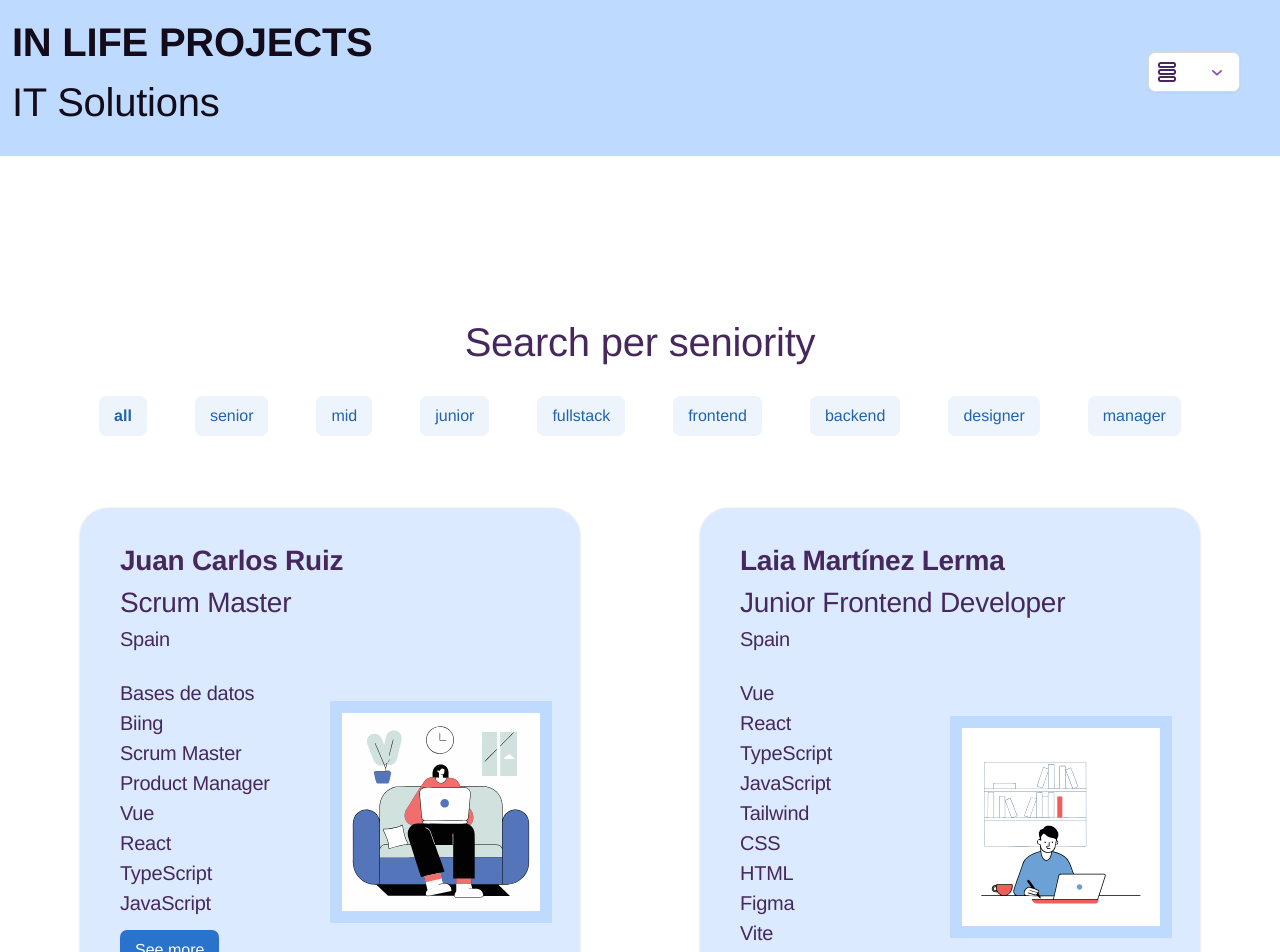
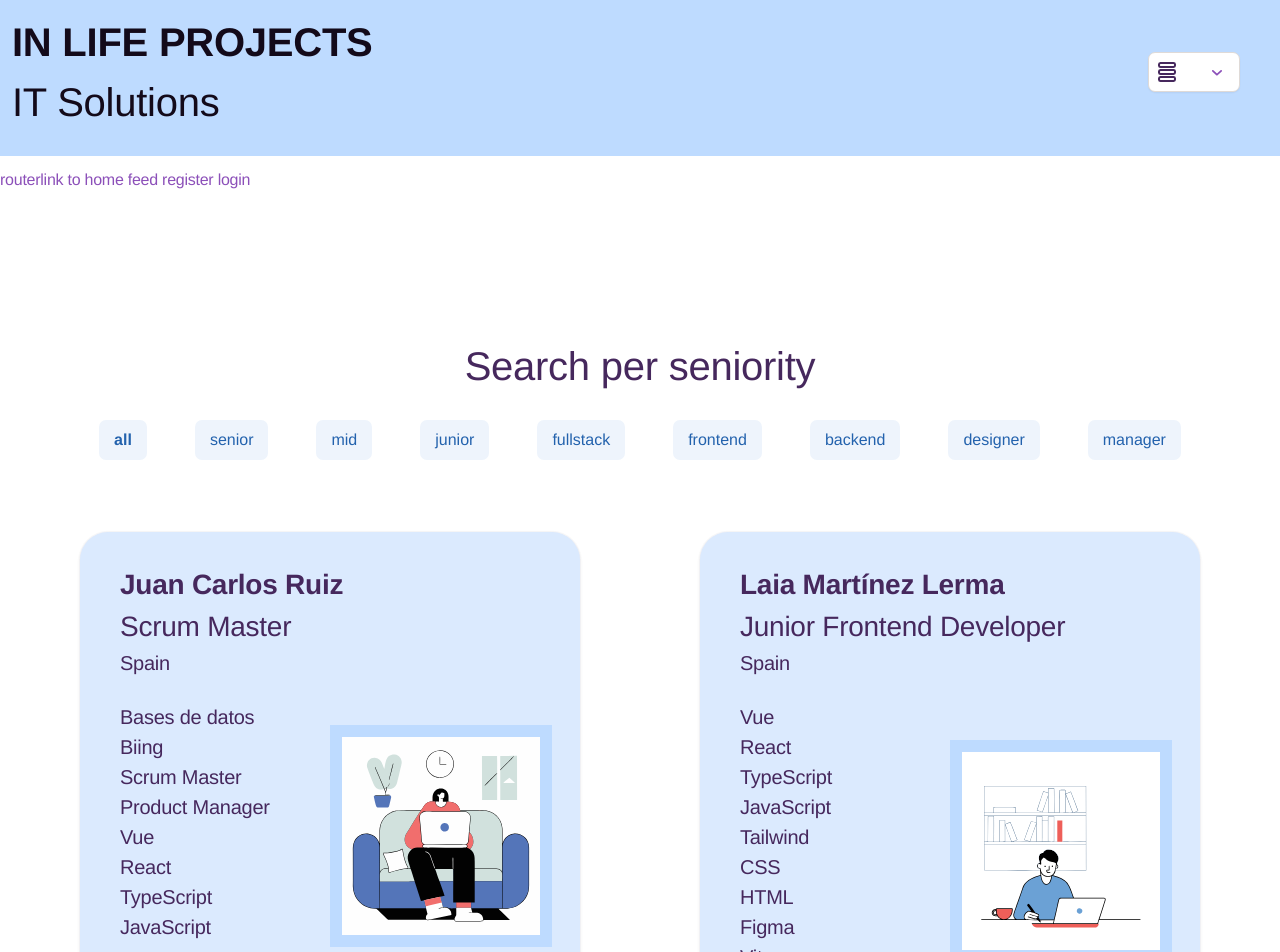
Before and after one commit to OhMyLaia/In-Life-Employee-Finder, a Vue app: page /finder in a window 1280 px wide. Shown: the top 952 px of the page. Built offline with nearby package versions, Linux system fonts and the light colour scheme; data requests are answered from the project's data file; a web font is replaced by a local one.

Commit message:
wip: signing with firebase

```diff
--- a/package.json
+++ b/package.json
@@ -12,6 +12,7 @@
     "@tailwindcss/vite": "^4.1.4",
     "axios": "^1.9.0",
     "biings-ds": "^6.14.17",
+    "firebase": "^11.6.1",
     "pinia": "^3.0.2",
     "tailwindcss": "^4.1.4",
     "vue": "^3.5.13",
--- a/src/App.vue
+++ b/src/App.vue
@@ -5,5 +5,8 @@ import { RouterView } from 'vue-router';
 
 <template>
     <Navbar />
+    <nav>
+        <RouterLink>routerlink to home feed register login</RouterLink>
+    </nav>
     <RouterView />
 </template>
--- a/src/components/CardsContainer.vue
+++ b/src/components/CardsContainer.vue
@@ -1,7 +1,7 @@
 <script setup lang="ts">
 import CardEmployee from './CardEmployee.vue';
 import { computed, onMounted } from 'vue';
-import { type EmployeeType, type CardsContainerPropsType, roleType } from '../types';
+import { type CardsContainerPropsType, roleType } from '../types';
 import useEmployeeStore from '../stores/useEmployeeListStore';
 
 const employeeStore = useEmployeeStore();
--- a/src/components/GenericButton.vue
+++ b/src/components/GenericButton.vue
@@ -2,9 +2,9 @@
 import type { GenericButtonProps } from '../types';
 
 const props: GenericButtonProps = defineProps<{
-    text: string,
-    class: string,
-    onClick: () => void,
+    text: string;
+    class: string;
+    onClick?: () => void,
     toggleBtn?: () => void
 }>()
 
--- /dev/null
+++ b/src/components/GenericInfoSpan.vue
@@ -0,0 +1,20 @@
+<script lang="ts">
+
+type infoSpanProps = {
+    text: string,
+    customClass: string
+}
+
+const props: infoSpanProps = defineProps<{
+    text: '',
+    customClass: '',
+}>()
+
+</script>
+
+<template>
+
+<span
+:class="props.customClass">{{ props.text }}</span>
+
+</template>
--- a/src/data/db.json
+++ b/src/data/db.json
@@ -15,7 +15,8 @@
         "JavaScript"
       ],
       "description": "Experienced leader and agile coach. Leads product teams to success.",
-      "picture": "/03.svg"
+      "picture": "/03.svg",
+      "id": "ffcb"
     },
     {
       "name": "Laia Martínez Lerma",
@@ -33,7 +34,8 @@
         "Vite"
       ],
       "description": "Passionate about building responsive, dynamic, and user-friendly interfaces.",
-      "picture": "/04.svg"
+      "picture": "/04.svg",
+      "id": "7eae"
     },
     {
       "name": "Maria González",
@@ -47,7 +49,8 @@
         "Docker"
       ],
       "description": "Expert in building scalable server-side applications.",
-      "picture": "/03.svg"
+      "picture": "/03.svg",
+      "id": "8e6e"
     },
     {
       "name": "David Pérez",
@@ -61,7 +64,8 @@
         "Tailwind"
       ],
       "description": "Focused on creating clean and scalable code for interactive applications.",
-      "picture": "/04.svg"
+      "picture": "/04.svg",
+      "id": "32f0"
     },
     {
       "name": "Carlos Gómez",
@@ -74,7 +78,8 @@
         "Market Analysis"
       ],
       "description": "Product strategy expert with a focus on delivering user-centric products.",
-      "picture": "/03.svg"
+      "picture": "/03.svg",
+      "id": "7d4e"
     },
     {
       "name": "Emily Thompson",
@@ -87,7 +92,8 @@
         "Illustrator"
       ],
       "description": "Aspiring designer passionate about creating beautiful user experiences.",
-      "picture": "/04.svg"
+      "picture": "/04.svg",
+      "id": "2def"
     },
     {
       "name": "John Smith",
@@ -100,7 +106,8 @@
         "AI"
       ],
       "description": "Leading data-driven decision-making for business intelligence and growth.",
-      "picture": "/03.svg"
+      "picture": "/03.svg",
+      "id": "c794"
     },
     {
       "name": "Sophia Johnson",
@@ -113,7 +120,8 @@
         "MongoDB"
       ],
       "description": "Building efficient, reliable, and scalable backend systems.",
-      "picture": "/04.svg"
+      "picture": "/04.svg",
+      "id": "e783"
     },
     {
       "name": "Liam Brown",
@@ -127,7 +135,8 @@
         "Tailwind"
       ],
       "description": "Bridging the gap between the frontend and backend with seamless integration.",
-      "picture": "/03.svg"
+      "picture": "/03.svg",
+      "id": "1b7b"
     },
     {
       "name": "Olivia Wilson",
@@ -140,7 +149,8 @@
         "Market Analysis"
       ],
       "description": "Helping teams build products that meet market needs and user demands.",
-      "picture": "/04.svg"
+      "picture": "/04.svg",
+      "id": "628e"
     },
     {
       "name": "Benjamin White",
@@ -152,7 +162,8 @@
         "Node.js"
       ],
       "description": "Focused on delivering high-performance mobile applications.",
-      "picture": "/03.svg"
+      "picture": "/03.svg",
+      "id": "1445"
     },
     {
       "name": "Mia Martinez",
@@ -165,7 +176,8 @@
         "CI/CD"
       ],
       "description": "Ensuring the highest quality of software through thorough testing processes.",
-      "picture": "/04.svg"
+      "picture": "/04.svg",
+      "id": "0701"
     },
     {
       "name": "Henry Davis",
@@ -178,7 +190,8 @@
         "Adobe XD"
       ],
       "description": "Crafting beautiful, user-friendly designs that elevate the user experience.",
-      "picture": "/03.svg"
+      "picture": "/03.svg",
+      "id": "cb59"
     },
     {
       "name": "Charlotte Anderson",
@@ -190,7 +203,8 @@
         "Social Media Marketing"
       ],
       "description": "Creating impactful marketing strategies to engage users and drive growth.",
-      "picture": "/04.svg"
+      "picture": "/04.svg",
+      "id": "e2e1"
     },
     {
       "name": "James Clark",
@@ -204,7 +218,8 @@
         "Terraform"
       ],
       "description": "Automating infrastructure and ensuring the smooth deployment of applications.",
-      "picture": "/03.svg"
+      "picture": "/03.svg",
+      "id": "24bc"
     },
     {
       "name": "Amelia Lee",
@@ -218,7 +233,8 @@
         "JavaScript"
       ],
       "description": "Creating responsive and interactive interfaces with modern web technologies.",
-      "picture": "/04.svg"
+      "picture": "/04.svg",
+      "id": "0f27"
     },
     {
       "name": "Lucas Harris",
@@ -231,7 +247,8 @@
         "Firewalls"
       ],
       "description": "Protecting systems and networks from cyber threats and vulnerabilities.",
-      "picture": "/03.svg"
+      "picture": "/03.svg",
+      "id": "9c55"
     },
     {
       "name": "Isabella Miller",
@@ -243,7 +260,8 @@
         "Team Leadership"
       ],
       "description": "Managing day-to-day operations for increased efficiency and productivity.",
-      "picture": "/04.svg"
+      "picture": "/04.svg",
+      "id": "6397"
     },
     {
       "name": "Ethan Moore",
@@ -257,7 +275,8 @@
         "Docker"
       ],
       "description": "Managing and optimizing cloud infrastructure for scalable applications.",
-      "picture": "/03.svg"
+      "picture": "/03.svg",
+      "id": "eb0b"
     },
     {
       "name": "Chloe King",
@@ -270,7 +289,8 @@
         "Selenium"
       ],
       "description": "Ensuring quality through automated tests and continuous integration.",
-      "picture": "/04.svg"
+      "picture": "/04.svg",
+      "id": "35b8"
     },
     {
       "name": "Alex Chen",
@@ -284,7 +304,8 @@
         "Express"
       ],
       "description": "Passionate about building seamless applications from frontend to backend.",
-      "picture": "/03.svg"
+      "picture": "/03.svg",
+      "id": "4f43"
     },
     {
       "name": "Priya Patel",
@@ -298,7 +319,8 @@
         "PostgreSQL"
       ],
       "description": "Loves solving complex problems with elegant fullstack solutions.",
-      "picture": "/04.svg"
+      "picture": "/04.svg",
+      "id": "3862"
     },
     {
       "name": "Marcus Johnson",
@@ -312,7 +334,8 @@
         "Docker"
       ],
       "description": "Specializes in building scalable enterprise applications with modern tech stacks.",
-      "picture": "/03.svg"
+      "picture": "/03.svg",
+      "id": "e6b2"
     },
     {
       "id": "e53d",
@@ -349,6 +372,24 @@
       "stack": [],
       "description": "",
       "picture": ""
+    },
+    {
+      "id": "b9d2",
+      "name": "Carla Foreman",
+      "role": "Iusto ipsum nostrud",
+      "location": "Molestiae ullamco do",
+      "stack": [],
+      "description": "Consectetur culpa p",
+      "picture": ""
+    },
+    {
+      "id": "7c98",
+      "name": "",
+      "role": "",
+      "location": "",
+      "stack": [],
+      "description": "",
+      "picture": ""
     }
   ]
 }
--- /dev/null
+++ b/src/firebase.ts
@@ -0,0 +1,19 @@
+// Import the functions you need from the SDKs you need
+import { initializeApp } from "firebase/app";
+import { getAuth } from "firebase/auth";
+// TODO: Add SDKs for Firebase products that you want to use
+// https://firebase.google.com/docs/web/setup#available-libraries
+
+// Your web app's Firebase configuration
+const firebaseConfig = {
+    apiKey: "AIzaSyBn3vvN5meyjZGPReCMz5FrtOSsiGdUDJs",
+    authDomain: "in-life-employee-finder.firebaseapp.com",
+    projectId: "in-life-employee-finder",
+    storageBucket: "in-life-employee-finder.firebasestorage.app",
+    messagingSenderId: "303802582165",
+    appId: "1:303802582165:web:4f04b071be190c41e3879c"
+};
+
+// Initialize Firebase
+const app = initializeApp(firebaseConfig);
+export const auth = getAuth(app);
--- a/src/main.ts
+++ b/src/main.ts
@@ -1,5 +1,5 @@
 import { createPinia } from 'pinia';
-import { createApp } from 'vue'
+import { createApp } from 'vue';
 import './style.css';
 import '../src/assets/biings-ds/build/bds.css'
 // @ts-ignore
@@ -8,7 +8,8 @@ import 'vue-toastification/dist/index.css';
 import Router from './router'
 import App from './App.vue';
 import "@/assets/biings-ds/build/bds.css";
-// import 'biings-ds/dist/bds-icons.svg';
+import { createUserWithEmailAndPassword } from 'firebase/auth';
+import { auth } from '../src/firebase';
 
 const app = createApp(App);
 const pinia = createPinia();
--- a/src/views/ManagerView.vue
+++ b/src/views/ManagerView.vue
@@ -33,6 +33,8 @@ function handleSubmit() {
         picture: ''
     };
 
+    // hay un re-render, FIX
+    // me manda la data pero son strings vacios ???
     if (!employeeData) return alert(`Employee could not be added to database`);
     employeeStore.addEmployee(employeeData)
 
```
Also changed, not shown: src/views/firebase-auth/RegisterView.vue (added, +82 -0 lines), src/views/FeedView.vue (added), src/views/firebase-auth/LoginView.vue (added), 1 other file (tests, documents, lock files or other folders).
